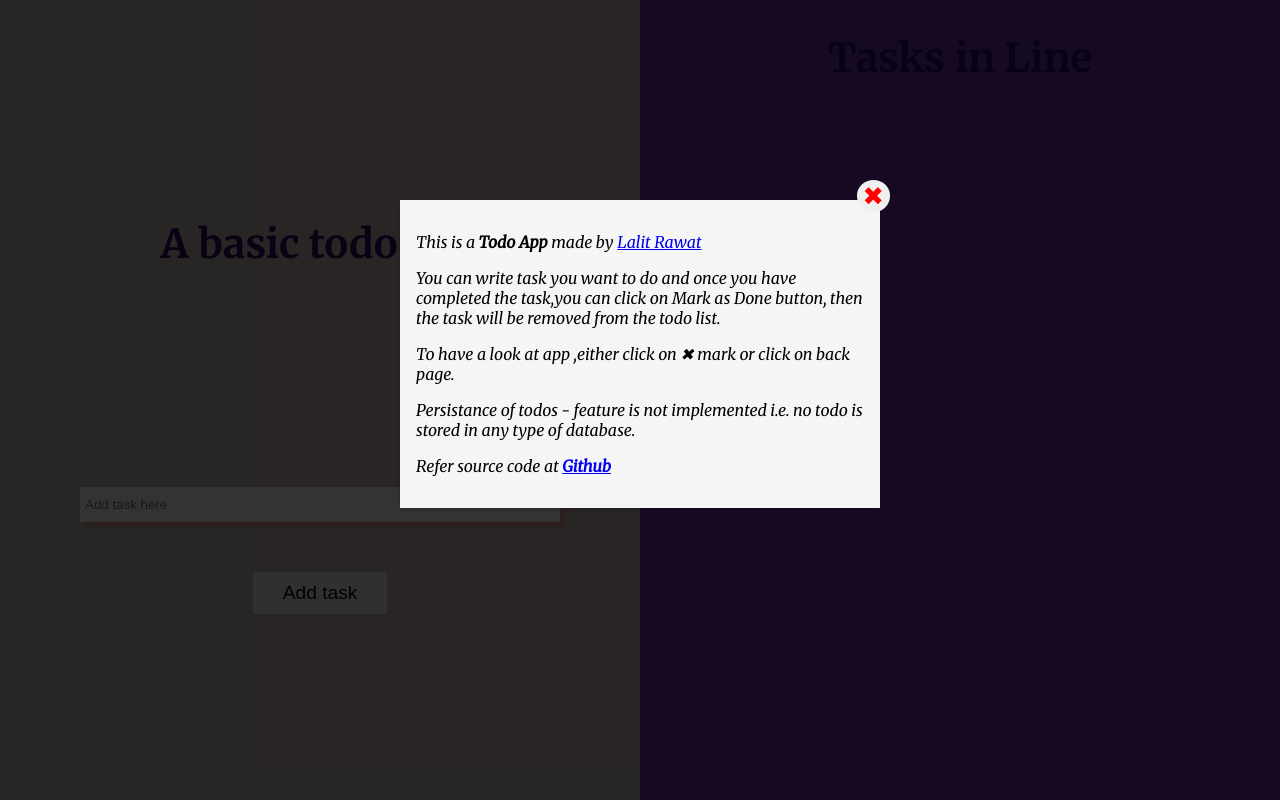
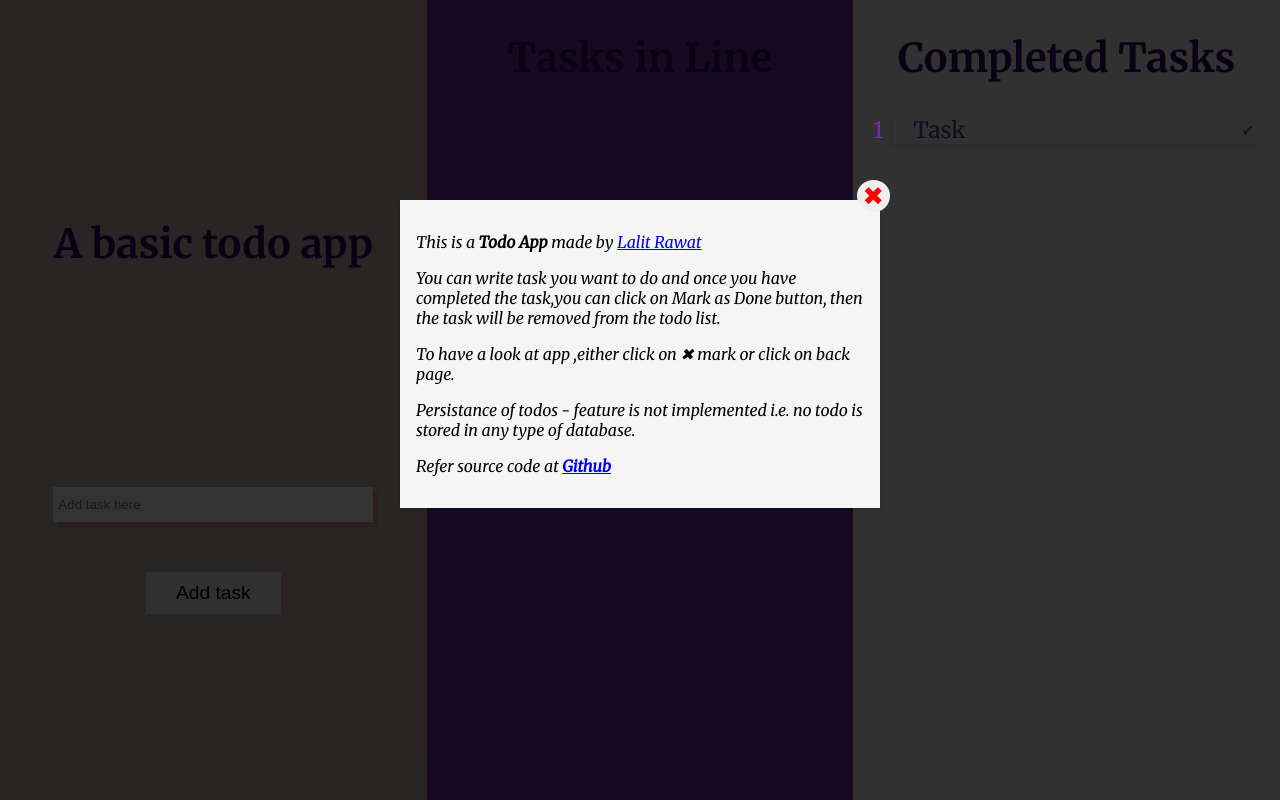
Before and after one commit to devkeycode/todoapp-v2, a plain HTML site: page index.html in a window 1280 px wide. Drawn offline with Linux system fonts and the light colour scheme.

Commit message:
new section - tasks-completed-section added to html, css also added for the same

```diff
--- a/index.html
+++ b/index.html
@@ -54,6 +54,15 @@
           </li> -->
         </ol>
       </section>
+      <section id="tasks-completed-section">
+        <h1>Completed Tasks</h1>
+        <ol id="task-list--completed">
+          <li class="task-todo task-todo--completed">
+            <label>Task</label>
+            <button>&#x2714;</button>
+          </li>
+        </ol>
+      </section>
     </div>
     <script src="index.js"></script>
   </body>
--- a/style.css
+++ b/style.css
@@ -28,10 +28,10 @@ ol {
   list-style: none;
 }
 
-/* Wrapper containing all the 2 sections */
+/* Wrapper containing all the 3 sections */
 .wrapper {
   display: grid;
-  grid-template-columns: 1fr 1fr;
+  grid-template-columns: 1fr 1fr 1fr;
   height: 100vh;
 }
 
@@ -102,6 +102,34 @@ input {
   font-size: 1rem;
 }
 
+/* Task Completed Section */
+
+#tasks-completed-section {
+  background-color: whitesmoke;
+  color: rgb(111, 47, 172);
+  text-align: center;
+}
+
+#task-list--completed {
+  counter-reset: task-counter--completed 0;
+}
+
+.task-todo--completed {
+  color: rgb(111, 47, 172);
+}
+.task-todo--completed::before {
+  content: counter(task-counter--completed);
+  counter-increment: task-counter--completed 1;
+  position: absolute;
+  left: -20px;
+  bottom: 0;
+  z-index: 1;
+}
+
+.task-todo--completed button {
+  color: rgb(135, 102, 211);
+}
+
 /* Backdrop & MessageBox */
 #backdrop {
   height: 100vh;
```
